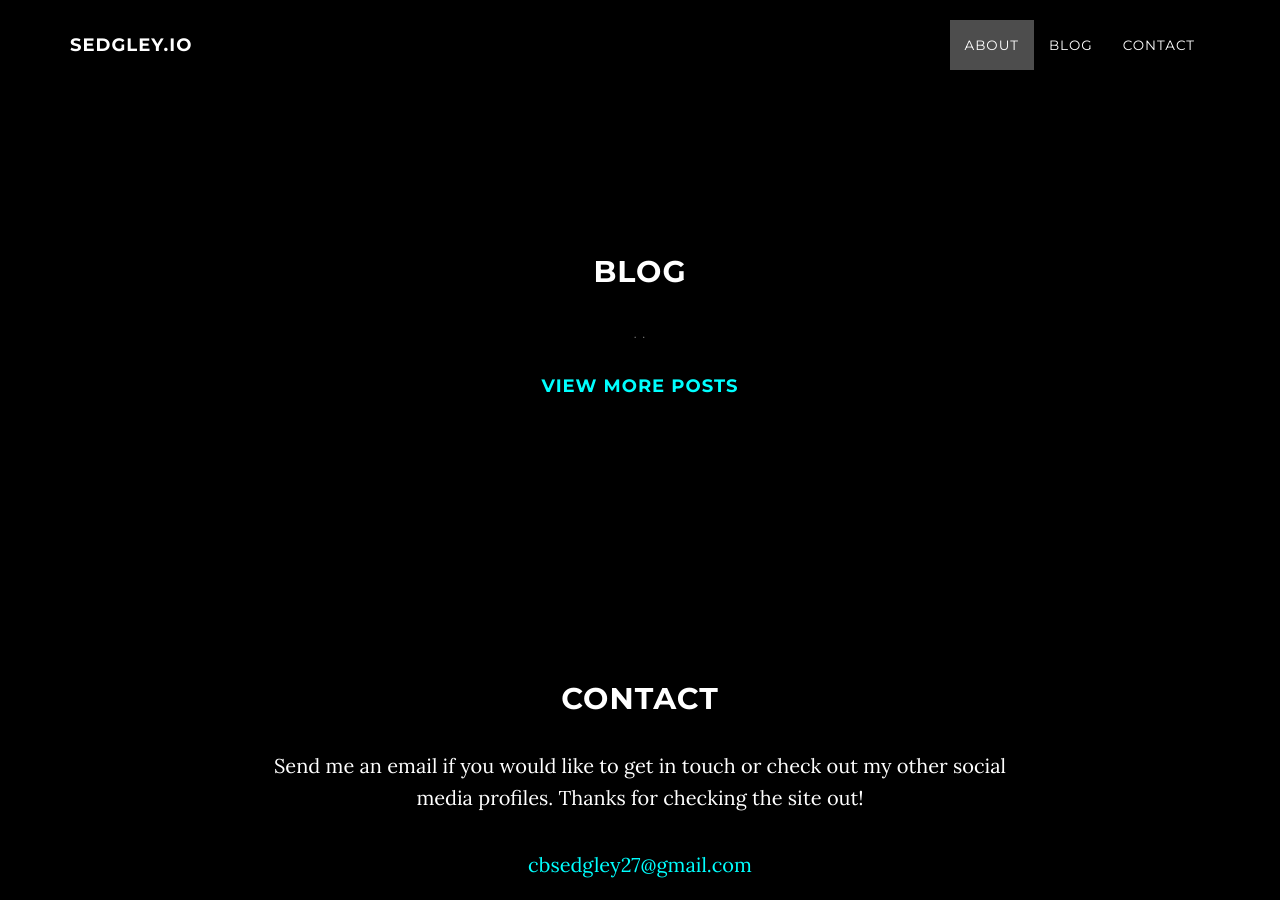
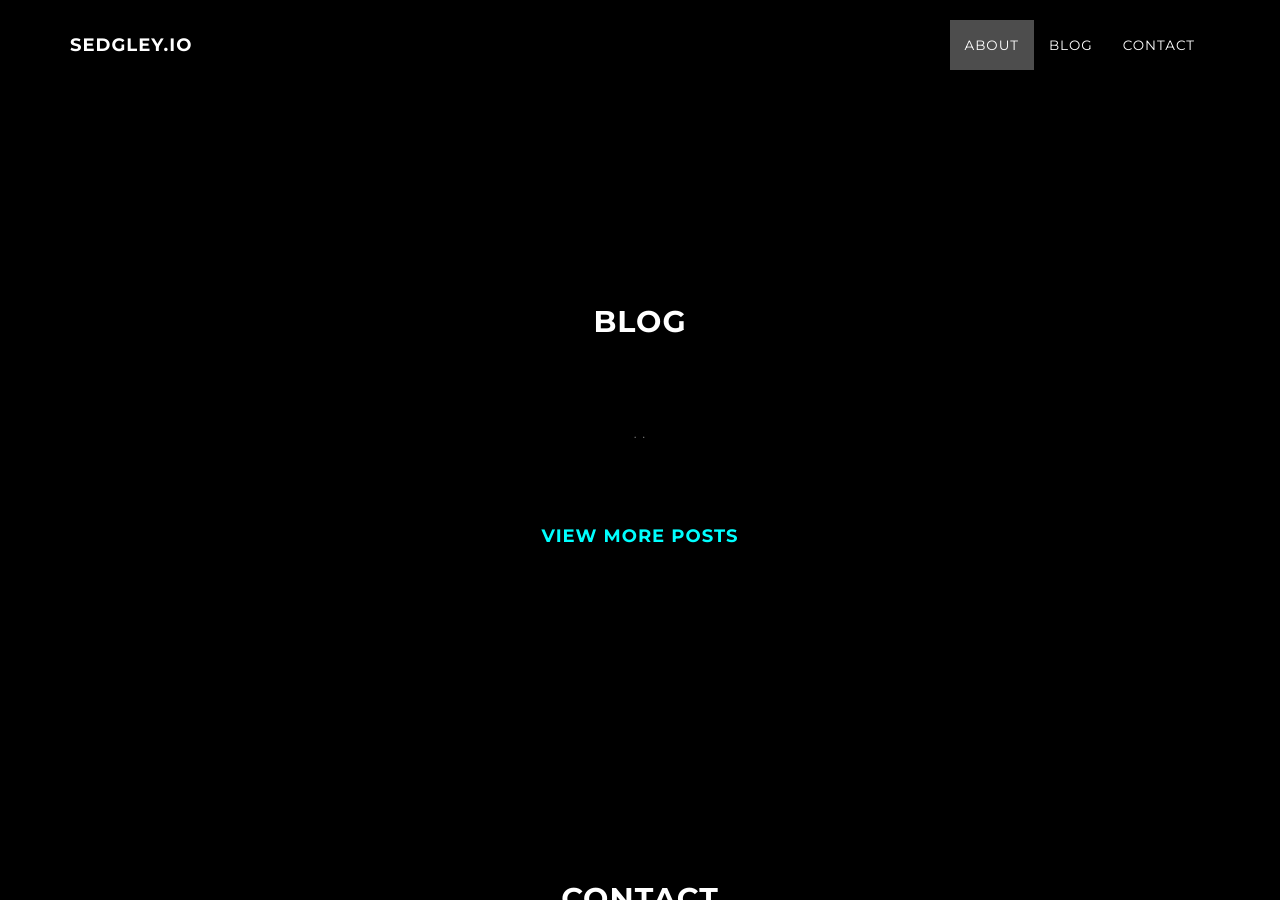
Before and after one commit to cbsedgley/cbsedgley.github.io, a Jekyll site: the page built from index.html, in a window 1280 px wide and 900 px high, scrolled down 1529 px. Built offline with Jekyll 4.4.1, drawn with Linux system fonts in a browser that asks for light colours; comment, search, counter and statistics services are not loaded.

Commit message:
header fix

```diff
--- a/css/grayscale.css
+++ b/css/grayscale.css
@@ -21,21 +21,14 @@
     height: 100%;
 }
 
-h1 {
-  padding-top: 50px;
-  margin-top: -50px;
-  margin: 0 0 35px;
-  text-transform: uppercase;
-  font-family: Montserrat,"Helvetica Neue",Helvetica,Arial,sans-serif;
-  font-weight: 700;
-  letter-spacing: 1px;
-}
-
+h1,
 h2,
 h3,
 h4,
 h5,
 h6 {
+    padding-top: 50px;
+    margin-top: -50px;
     margin: 0 0 35px;
     text-transform: uppercase;
     font-family: Montserrat,"Helvetica Neue",Helvetica,Arial,sans-serif;
```
